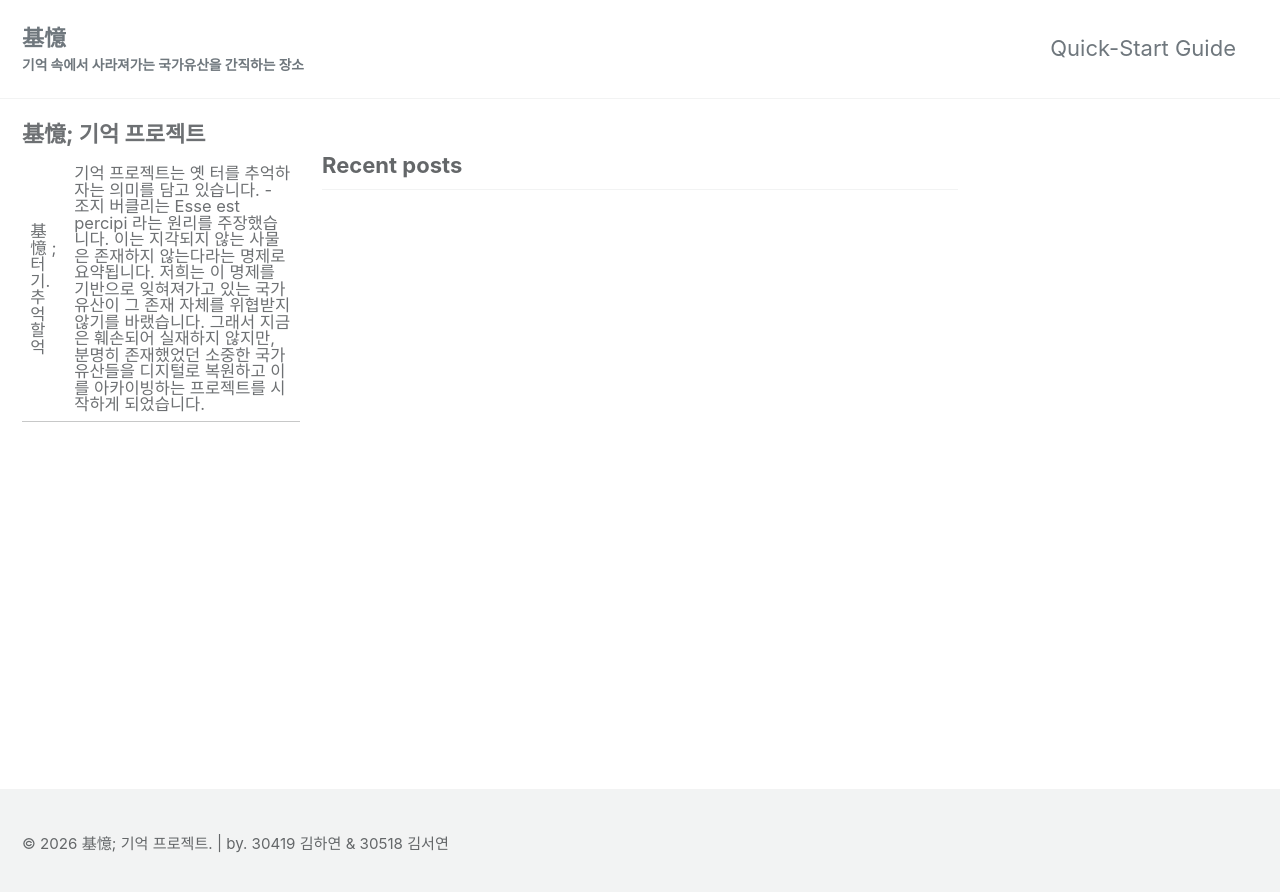
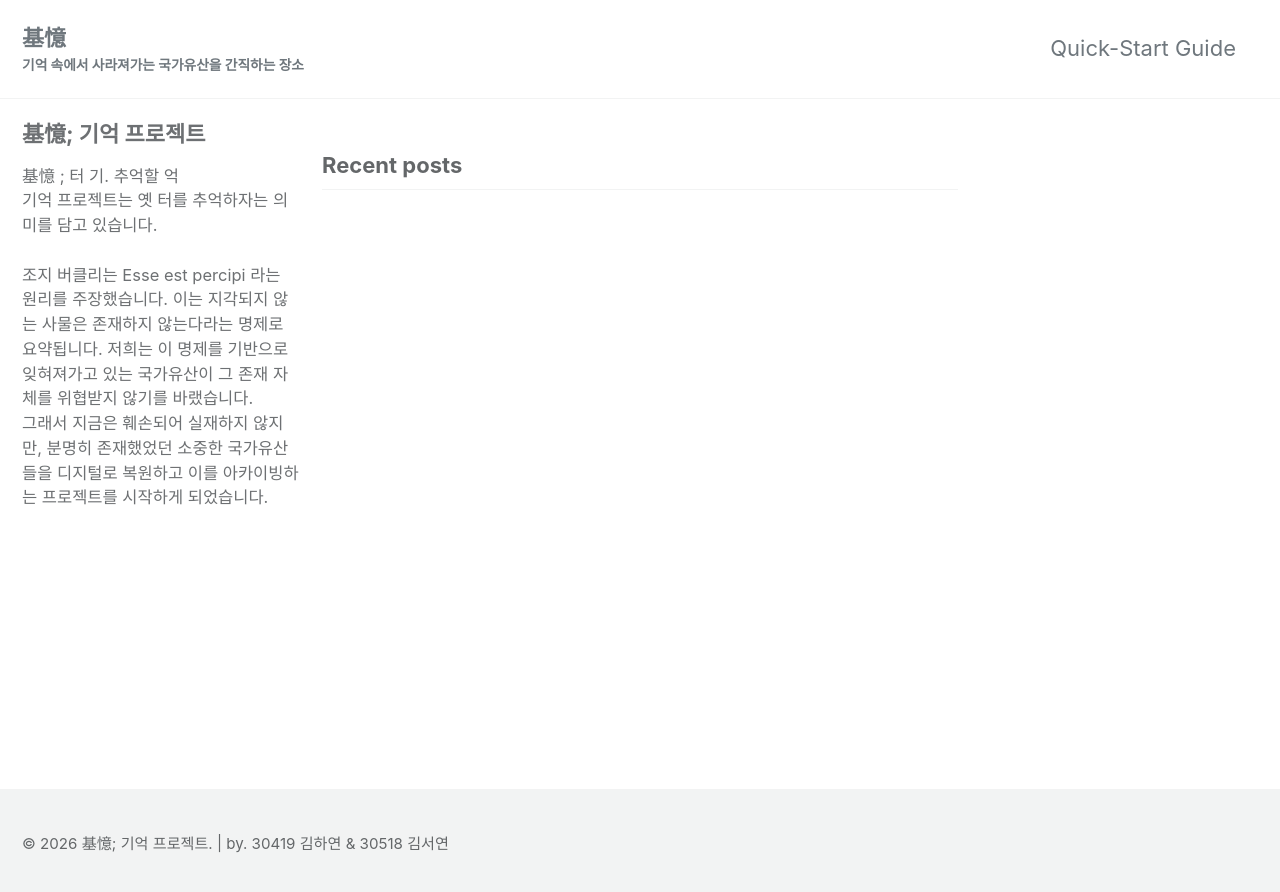
Before and after one commit to ArchiveCulturalHeritage/ArchiveCulturalHeritage.github.io, a Jekyll site: the page built from index.html, in a window 1280 px wide. Shown: the top 892 px of the page. Built offline with Jekyll 4.4.1, drawn with Linux system fonts in a browser that asks for light colours; cached includes are drawn as plain includes; the list of posts is cut into pages by our own code.

```diff
--- a/_config.yml
+++ b/_config.yml
@@ -117,12 +117,12 @@ analytics:
 author:
   name             : "基憶; 기억 프로젝트"
   avatar           : # path of avatar image, e.g. "/assets/images/bio-photo.jpg"
-  bio              : "基憶 ; 터 기. 추억할 억 |
-                      기억 프로젝트는 옛 터를 추억하자는 의미를 담고 있습니다.
-                      -
+  bio              : "基憶 ; 터 기. 추억할 억 <br>
+                      기억 프로젝트는 옛 터를 추억하자는 의미를 담고 있습니다. <br>
+                      <br>
                       조지 버클리는 Esse est percipi 라는 원리를 주장했습니다.
                       이는 지각되지 않는 사물은 존재하지 않는다라는 명제로 요약됩니다.
-                      저희는 이 명제를 기반으로 잊혀져가고 있는 국가유산이 그 존재 자체를 위협받지 않기를 바랬습니다.
+                      저희는 이 명제를 기반으로 잊혀져가고 있는 국가유산이 그 존재 자체를 위협받지 않기를 바랬습니다. <br>
                       그래서 지금은 훼손되어 실재하지 않지만, 분명히 존재했었던 소중한 국가유산들을 디지털로 복원하고 이를 아카이빙하는 프로젝트를 시작하게 되었습니다."
   # location         : "Somewhere"
   email            :
```
